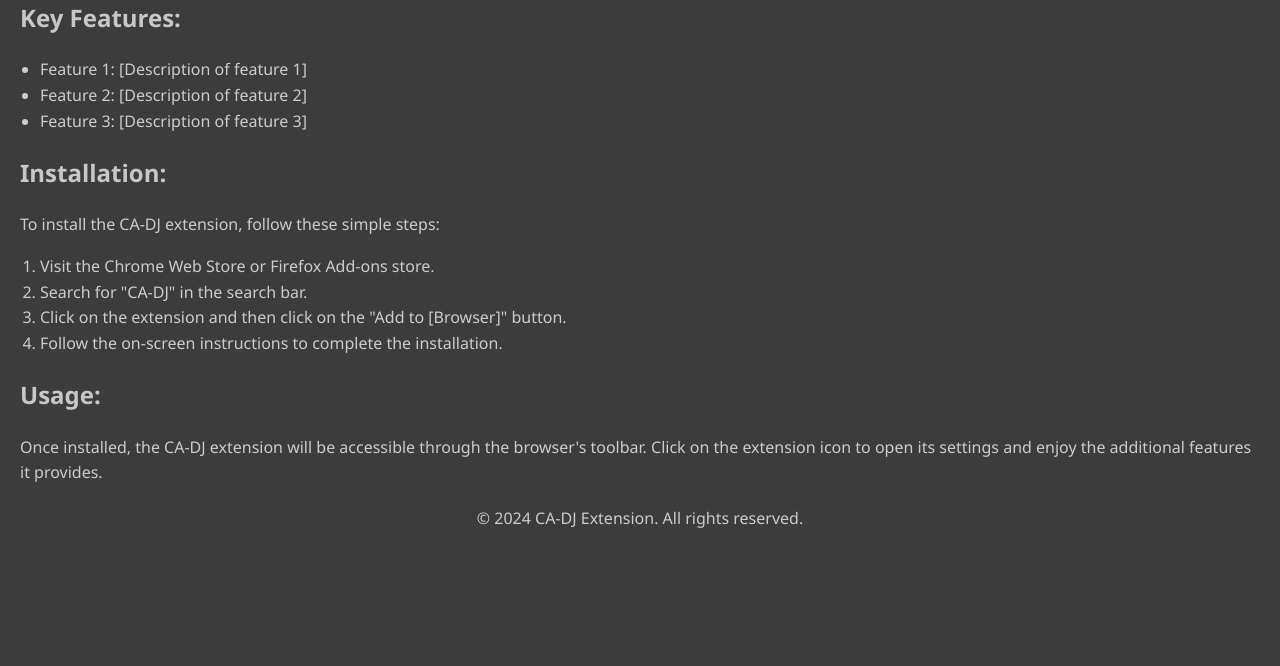
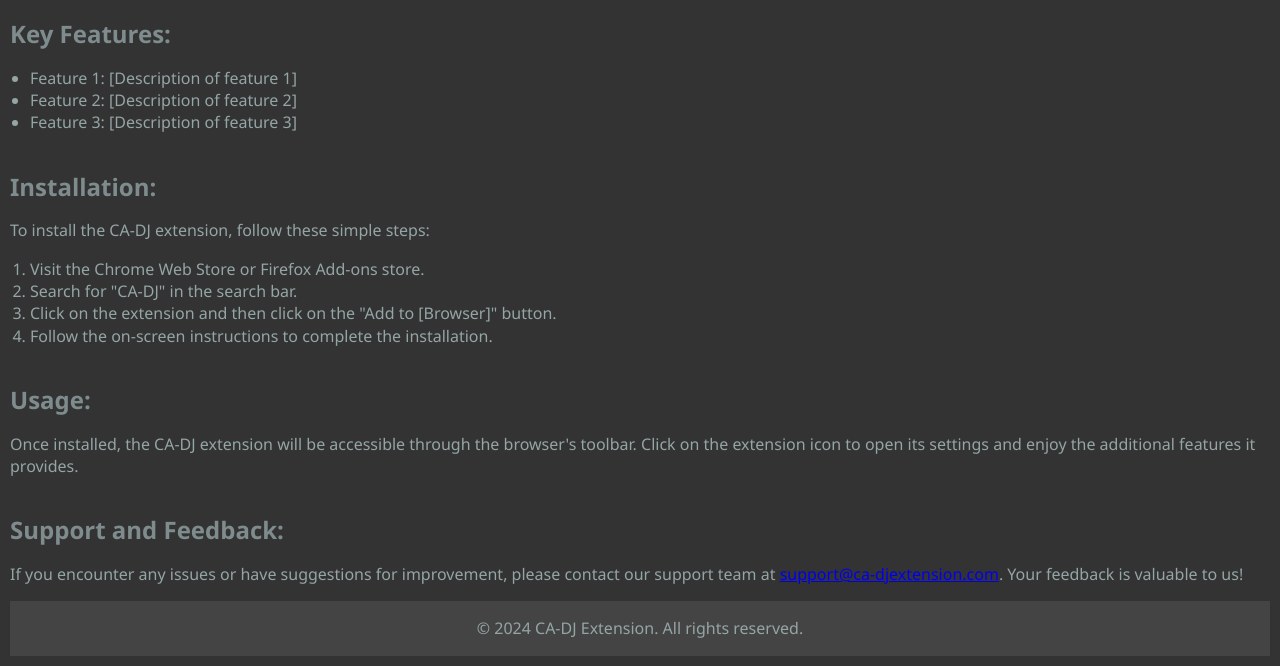
Before and after one commit to apfoser/CA-DJ-Site, a plain HTML site: page index.html in a window 1280 px wide. Shown: the part 166-832 px from the top of the page. Before the commit the page ends 800 px from the top, so only its background shows below. Drawn offline with Linux system fonts and the light colour scheme.

Commit message:
small changes

```diff
--- a/index.html
+++ b/index.html
@@ -6,33 +6,45 @@
     <title>CA-DJ Extension Information</title>
     <style>
         body {
+            display: flex;
+            flex-direction: column;
+            min-height: 100vh;
             font-family: 'Segoe UI', Tahoma, Geneva, Verdana, sans-serif;
-            margin: 20px;
-            line-height: 1.6;
-            color: #eee; /* Light text color for improved readability on dark background */
-            background-color: rgb(60, 60, 60);
+            margin: 0;
+            padding: 10px;
+            line-height: 1.4;
+            color: #ddd;
+            background-color: #333;
         }
         h1, h2 {
-            color: rgb(199, 199, 199);
+            color: #7f8c8d;
+            margin-bottom: 5px; /* Add some spacing between titles and content */
         }
         p, li {
-            color: #ccc; /* Adjusted text color for paragraphs and list items */
+            color: #95a5a6;
         }
         ul, ol {
             padding-left: 20px;
         }
         footer {
-            margin-top: 20px;
-            text-align: center;
+            margin-top: auto;
             color: #888;
+            background-color: #444;
+            text-align: center; /* Center align text in the footer */
+        }
+        header {
+            margin-bottom: 5px;
         }
     </style>
 </head>
 <body>
     <header>
         <h1>CA-DJ Extension</h1>
+    </header>
+
+    <section>
         <p>Welcome to the information page for the CA-DJ extension. This extension is designed to enhance your browsing experience by providing unique features and functionalities.</p>
-    </header>
+    </section>
 
     <section>
         <h2>Key Features:</h2>
@@ -59,6 +71,11 @@
         <p>Once installed, the CA-DJ extension will be accessible through the browser's toolbar. Click on the extension icon to open its settings and enjoy the additional features it provides.</p>
     </section>
 
+    <section>
+        <h2>Support and Feedback:</h2>
+        <p>If you encounter any issues or have suggestions for improvement, please contact our support team at <a href="mailto:support@ca-djextension.com">support@ca-djextension.com</a>. Your feedback is valuable to us!</p>
+    </section>
+
     <footer>
         <p>&copy; 2024 CA-DJ Extension. All rights reserved.</p>
     </footer>
```
